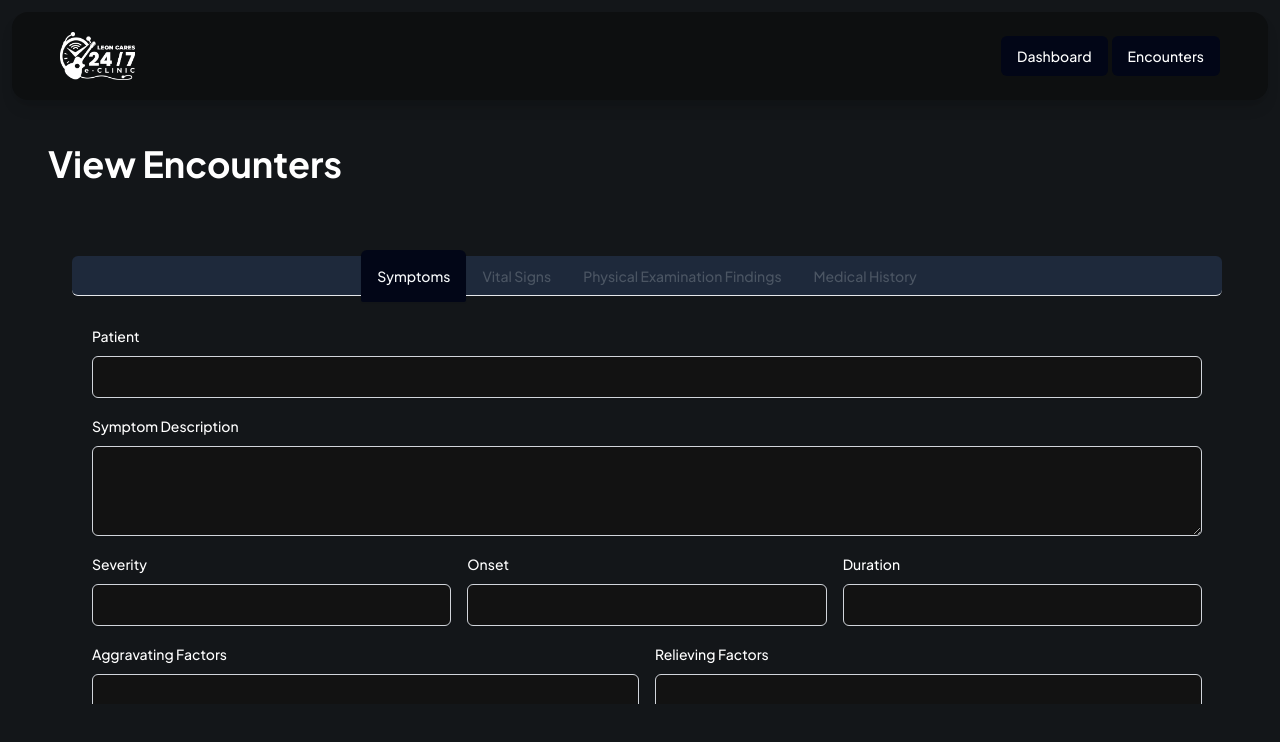
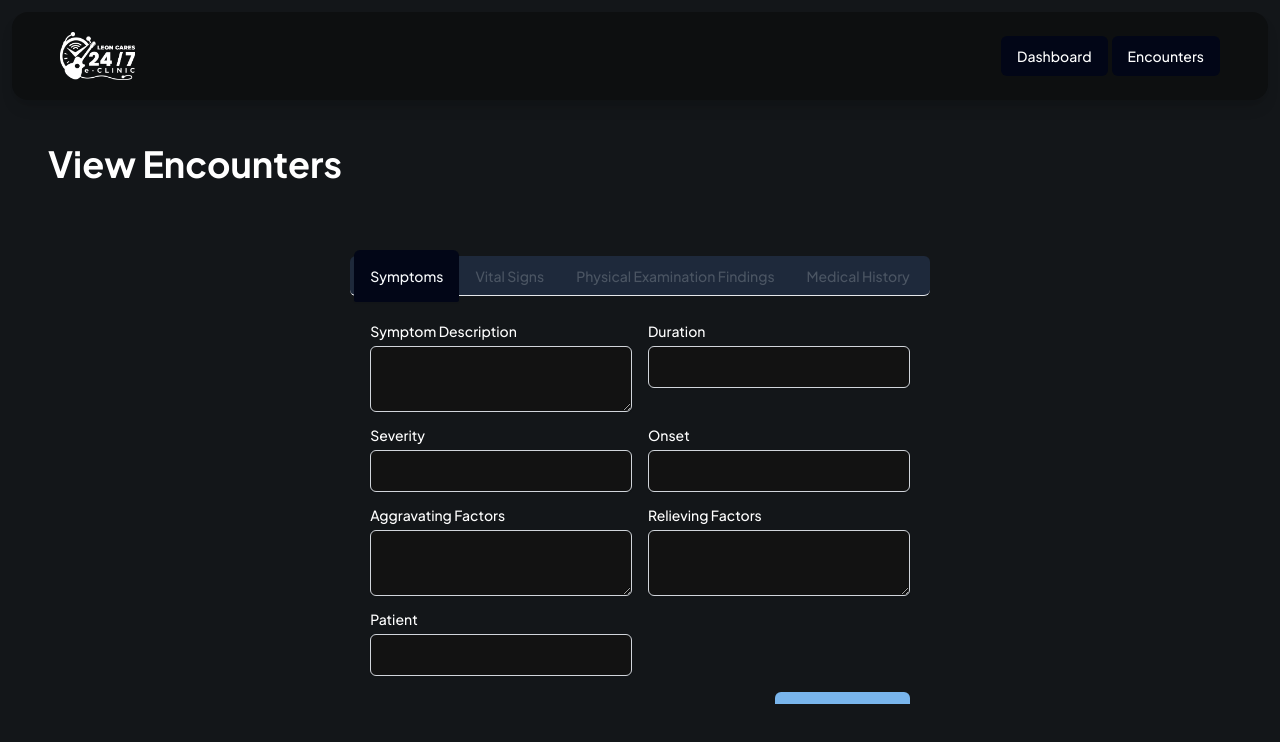
Before and after one commit to mamoyko/emr-v3, a Next.js app: page /admin/encounters/1 in a window 1280 px wide. Shown: the top 742 px of the page. Built offline with nearby package versions, Linux system fonts and the light colour scheme.

Commit message:
form to full width

```diff
--- a/app/admin/encounters/page.tsx
+++ b/app/admin/encounters/page.tsx
@@ -5,8 +5,8 @@ const AdminPatientPage = async () => {
   const encounters = await getEncounterList();
   return (
     <EncountersComponent
-      documents={encounters.documents}
-      totalCount={encounters.totalCount}
+      documents={encounters?.documents}
+      totalCount={encounters?.totalCount}
     />
   );
 };
--- a/components/Encounters/encounterDetailForms/EncounterFormPage.tsx
+++ b/components/Encounters/encounterDetailForms/EncounterFormPage.tsx
@@ -15,7 +15,7 @@ const ENCOUNTERS_DETAILS = Object.freeze({
     VALUE: "physical-examination-findings",
     LABEL: "Physical Examination Findings",
   },
-  MEDICAL_HISORY: { VALUE: "medical-history", LABEL: "Medical History" },
+  MEDICAL_HISTORY: { VALUE: "medical-history", LABEL: "Medical History" },
 });
 
 const tabClassesStyle = (isActive: any) =>
@@ -52,7 +52,7 @@ const EncounterFormPage = () => {
             </TabsTrigger>
           ))}
         </TabsList>
-        <TabsContent value={ENCOUNTERS_DETAILS.MEDICAL_HISORY.VALUE}>
+        <TabsContent value={ENCOUNTERS_DETAILS.MEDICAL_HISTORY.VALUE}>
           <EncounterMedicalHistory />
         </TabsContent>
         <TabsContent
--- a/components/Encounters/encounterDetailForms/EncounterMedicalHistory.tsx
+++ b/components/Encounters/encounterDetailForms/EncounterMedicalHistory.tsx
@@ -37,7 +37,7 @@ const EncounterMedicalHistory: React.FC = () => {
   return (
     <FormProvider {...methods}>
       <div className="flex items-start justify-center">
-        <div className="h-[400px] w-[1150px] overflow-auto p-5">
+        <div className="h-[400px] w-full overflow-auto p-5">
           <form
             onSubmit={methods.handleSubmit(onSubmit)}
             className="grid gap-4 sm:grid-cols-1 md:grid-cols-2"
--- a/components/Encounters/encounterDetailForms/EncounterPhysicalExaminationFindings.tsx
+++ b/components/Encounters/encounterDetailForms/EncounterPhysicalExaminationFindings.tsx
@@ -46,7 +46,7 @@ const EncounterPhysicalExaminationFindings: React.FC = () => {
   return (
     <FormProvider {...methods}>
       <div className="flex items-start justify-center">
-        <div className="h-[400px] w-[1150px] overflow-auto p-5">
+        <div className="h-[400px] w-full overflow-auto p-5">
           <form
             onSubmit={handleSubmit(onSubmit)}
             className="grid grid-cols-1 gap-4 md:grid-cols-2"
--- a/components/Encounters/encounterDetailForms/EncounterSymptoms.tsx
+++ b/components/Encounters/encounterDetailForms/EncounterSymptoms.tsx
@@ -59,121 +59,13 @@ const EncounterSymptoms: React.FC = () => {
   return (
     <FormProvider {...methods}>
       <div className="flex items-start justify-center">
-        <div className="h-[400px] w-[1150px] overflow-auto p-5">
+        <div className="h-[400px] w-full overflow-auto p-5">
           <form
             onSubmit={handleSubmit(onSubmit)}
-            className="grid grid-cols-1 gap-4 md:grid-cols-2"
+            className="grid gap-4 sm:grid-cols-1 md:grid-cols-2"
           >
-            <div className="md:col-span-2">
-              <FormItem>
-                <FormLabel htmlFor="patient">Patient</FormLabel>
-                <Controller
-                  name="patient"
-                  control={control}
-                  render={({ field }) => (
-                    <FormControl>
-                      <input
-                        {...field}
-                        id="patient"
-                        className="mt-1 block w-full rounded-md border border-gray-300 p-2 shadow-sm"
-                        required
-                      />
-                    </FormControl>
-                  )}
-                />
-              </FormItem>
-            </div>
-
-            <div className="md:col-span-2">
-              <FormItem>
-                <FormLabel htmlFor="symptom_description">
-                  Symptom Description
-                </FormLabel>
-                <Controller
-                  name="symptom_description"
-                  control={control}
-                  render={({ field }) => (
-                    <FormControl>
-                      <textarea
-                        {...field}
-                        id="symptom_description"
-                        rows={3}
-                        className="mt-1 block w-full rounded-md border border-gray-300 p-2 shadow-sm"
-                        required
-                      />
-                    </FormControl>
-                  )}
-                />
-              </FormItem>
-            </div>
-
-            <div className="grid grid-cols-1 gap-4 md:col-span-2 md:grid-cols-3">
-              <FormItem>
-                <FormLabel htmlFor="severity">Severity</FormLabel>
-                <Controller
-                  name="severity"
-                  control={control}
-                  render={({ field }) => (
-                    <FormControl>
-                      <input
-                        {...field}
-                        id="severity"
-                        className="mt-1 block w-full rounded-md border border-gray-300 p-2 shadow-sm"
-                        required
-                      />
-                    </FormControl>
-                  )}
-                />
-              </FormItem>
-
-              <FormItem>
-                <FormLabel htmlFor="onset">Onset</FormLabel>
-                <Controller
-                  name="onset"
-                  control={control}
-                  render={({ field }) => (
-                    <FormControl>
-                      <input
-                        {...field}
-                        id="onset"
-                        className="mt-1 block w-full rounded-md border border-gray-300 p-2 shadow-sm"
-                        required
-                      />
-                    </FormControl>
-                  )}
-                />
-              </FormItem>
-
-              <FormItem>
-                <FormLabel htmlFor="duration">Duration</FormLabel>
-                <Controller
-                  name="duration"
-                  control={control}
-                  render={({ field }) => (
-                    <FormControl>
-                      <input
-                        {...field}
-                        id="duration"
-                        className="mt-1 block w-full rounded-md border border-gray-300 p-2 shadow-sm"
-                        required
-                      />
-                    </FormControl>
-                  )}
-                />
-              </FormItem>
-            </div>
-
-            {ENCOUNTER_DETAILS_FIELDS.filter(
-              (field) =>
-                ![
-                  "patient",
-                  "symptom_description",
-                  "severity",
-                  "duration",
-                  "onset",
-                ].includes(field.value)
-            ).map(({ value, label, type }) => (
-              <FormItem key={value} className="col-span-1">
+            {ENCOUNTER_DETAILS_FIELDS.map(({ value, label, type }) => (
+              <FormItem key={value} className="flex flex-col">
                 <FormLabel htmlFor={value}>{label}</FormLabel>
                 <Controller
                   name={value}
@@ -184,7 +76,7 @@ const EncounterSymptoms: React.FC = () => {
                         <textarea
                           {...field}
                           id={value}
-                          rows={3}
+                          rows={2}
                           className="mt-1 block w-full rounded-md border border-gray-300 p-2 shadow-sm"
                           required
                         />
@@ -201,7 +93,6 @@ const EncounterSymptoms: React.FC = () => {
                 />
               </FormItem>
             ))}
-
             <div className="flex justify-end md:col-span-2">
               <button
                 type="submit"
--- a/components/Encounters/encounterDetailForms/EncounterVitalSigns.tsx
+++ b/components/Encounters/encounterDetailForms/EncounterVitalSigns.tsx
@@ -56,12 +56,12 @@ const EncounterVitalSigns: React.FC = () => {
   return (
     <FormProvider {...methods}>
       <div className="flex items-start justify-center">
-        <div className="h-[400px] w-[1150px] overflow-auto p-5">
+        <div className="h-[400px] w-full overflow-auto p-5">
           <form
             onSubmit={handleSubmit(onSubmit)}
-            className="grid grid-cols-1 gap-6 md:grid-cols-4"
+            className="grid gap-4 sm:grid-cols-1 md:grid-cols-2"
           >
-            <div className="md:col-span-4">
+            <div className="md:col-span-2">
               <FormItem>
                 <FormLabel htmlFor="patient">Patient</FormLabel>
                 <Controller
@@ -82,7 +82,7 @@ const EncounterVitalSigns: React.FC = () => {
             </div>
 
             {ENCOUNTER_DETAILS_FIELDS.map(({ value, label, type }) => (
-              <FormItem key={value} className="col-span-1">
+              <FormItem key={value} className="flex flex-col">
                 <FormLabel htmlFor={value}>{label}</FormLabel>
                 <Controller
                   name={value}
@@ -100,7 +100,7 @@ const EncounterVitalSigns: React.FC = () => {
                         <textarea
                           {...field}
                           id={value}
-                          rows={3}
+                          rows={2}
                           className="mt-1 block w-full rounded-md border border-gray-300 p-2 shadow-sm"
                           required
                         />
@@ -110,7 +110,7 @@ const EncounterVitalSigns: React.FC = () => {
                 />
               </FormItem>
             ))}
-            <div className="flex justify-end md:col-span-4">
+            <div className="flex justify-end md:col-span-2">
               <button
                 type="submit"
                 className="w-1/4 rounded-md bg-blue-500 px-4 py-2 text-white hover:bg-blue-600"
```
